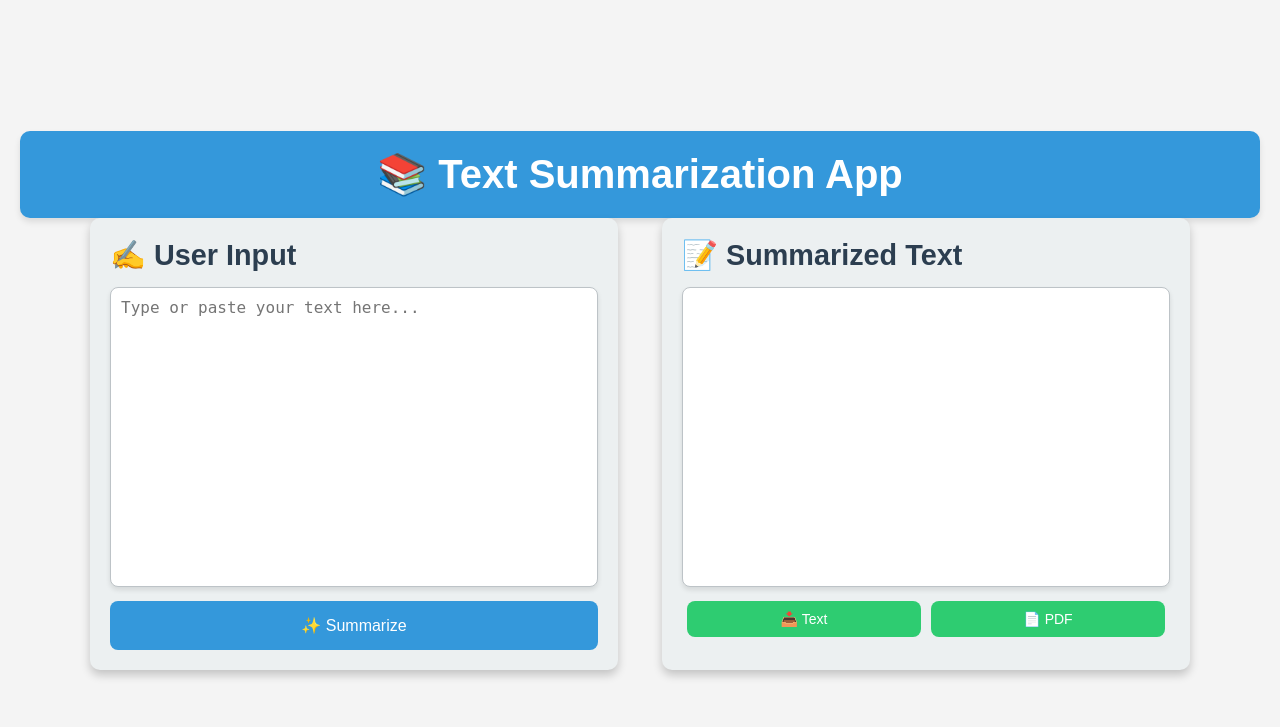
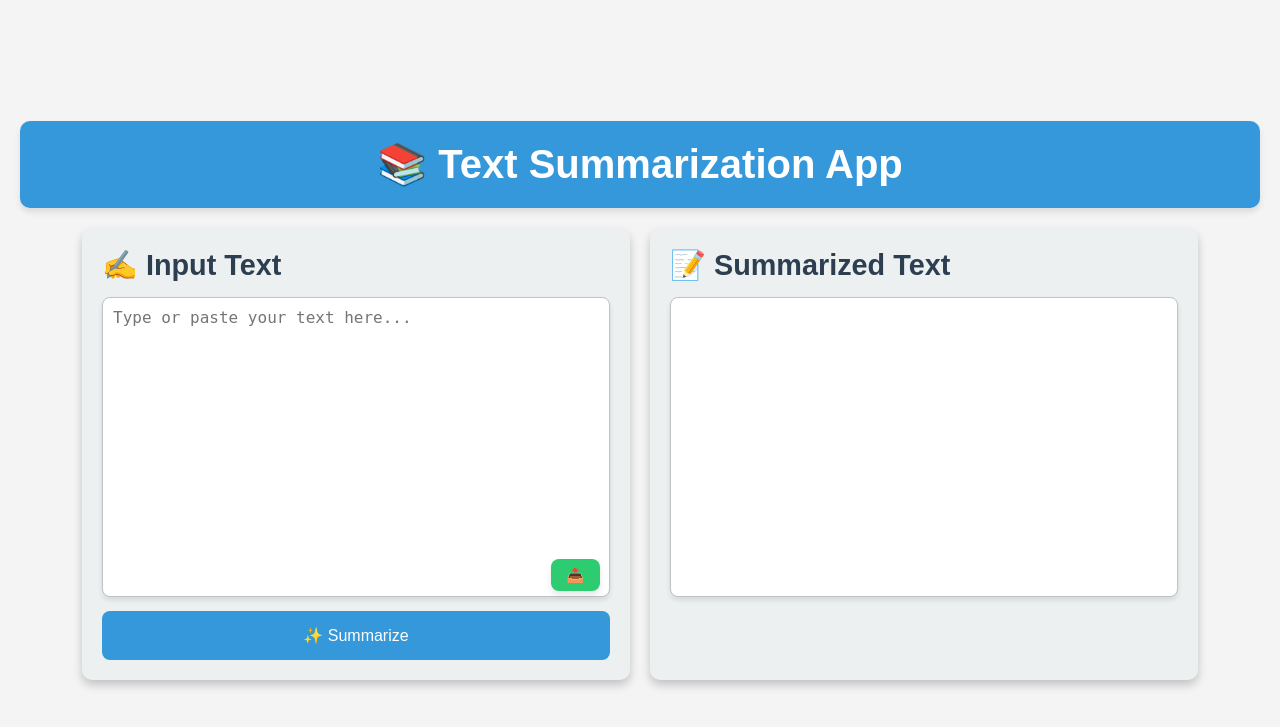
Before and after one commit to Bineet117/Text-Summarization-NLP-project, a Flask app: template templates/index11.html in a window 1280 px wide. Shown: the top 727 px of the page. Run offline with Flask 3, Linux system fonts and the light colour scheme; the template is opened without the code that fills it, so the values that code supplies are empty; some libraries are stand-ins or nearby versions.

Commit message:
index11 updated

```diff
--- a/templates/index11.html
+++ b/templates/index11.html
@@ -33,6 +33,7 @@
             padding: 20px;
             border-radius: 10px;
             box-shadow: 0 4px 6px rgba(0, 0, 0, 0.1);
+            margin-bottom: 20px;
         }
 
         .header h1 {
@@ -44,15 +45,14 @@
         .container {
             display: flex;
             width: 90%;
-            max-width: 1100px;
-            flex-wrap: wrap;
+            max-width: 1200px;
+            gap: 20px;
             justify-content: space-between;
-            gap: 20px;
         }
 
-        /* User Input Section */
+        /* Section Styling */
         .section {
-            width: 48%; /* Each section takes up half the width */
+            flex: 1;
             background-color: #ecf0f1;
             padding: 20px;
             border-radius: 10px;
@@ -66,6 +66,10 @@
         }
 
         /* Textarea Styling */
+        .textarea-container {
+            position: relative;
+        }
+
         textarea {
             width: 100%;
             height: 300px;
@@ -84,11 +88,31 @@
             outline: none;
         }
 
-        /* Output Text */
-        #output {
-            background-color: #ffffff;
-            color: #2c3e50;
-            overflow-y: auto;
+        /* File Upload Button Inside Textarea */
+        .file-upload-inside {
+            position: absolute;
+            bottom: 10px;
+            right: 10px;
+        }
+
+        .file-upload-inside label {
+            display: inline-block;
+            background-color: #2ecc71;
+            color: white;
+            padding: 8px 16px;
+            border-radius: 8px;
+            cursor: pointer;
+            font-size: 14px;
+            transition: background-color 0.3s ease;
+            box-shadow: 0 4px 6px rgba(0, 0, 0, 0.1);
+        }
+
+        .file-upload-inside label:hover {
+            background-color: #27ae60;
+        }
+
+        .file-upload-inside input {
+            display: none;
         }
 
         /* Button Styling */
@@ -108,59 +132,38 @@
             background-color: #2980b9;
         }
 
-        /* Download Buttons Container */
+        /* Green Download Buttons */
         .download-buttons {
-            display: flex;
-            justify-content: space-between;
-            margin-top: 10px;
+            display: none;
+            margin-top: 20px;
+            text-align: center;
+            gap: 10px;
         }
 
         .download-buttons button {
-            flex: 1;
-            padding: 10px;
-            font-size: 14px;
             background-color: #2ecc71;
             color: white;
             border: none;
+            padding: 10px 20px;
             border-radius: 8px;
+            font-size: 16px;
             cursor: pointer;
-            margin: 0 5px;
-            display: flex;
-            align-items: center;
-            justify-content: center;
-            gap: 5px;
+            transition: background-color 0.3s ease;
         }
 
         .download-buttons button:hover {
             background-color: #27ae60;
         }
 
-        /* Loading Spinner */
-        .loading {
-            display: none;
-            font-size: 1.5rem;
-            color: #3498db;
-            margin-top: 20px;
-        }
-
-        .loading span {
-            animation: spin 1.5s infinite linear;
-        }
-
-        @keyframes spin {
-            0% { transform: rotate(0deg); }
-            100% { transform: rotate(360deg); }
-        }
-
         /* Responsive Layout */
         @media (max-width: 768px) {
-            .section {
-                width: 100%; /* Full width on small screens */
-            }
-
             .container {
                 flex-direction: column;
                 align-items: center;
+            }
+
+            .section {
+                width: 100%;
             }
         }
     </style>
@@ -173,11 +176,17 @@
     <div class="container">
         <!-- User Input Section -->
         <div class="section">
-            <h2>✍️ User Input</h2>
-            <textarea id="inputText" placeholder="Type or paste your text here..."></textarea>
+            <h2>✍️ Input Text</h2>
+            <div class="textarea-container">
+                <textarea id="inputText" placeholder="Type or paste your text here..."></textarea>
+                <div class="file-upload-inside">
+                    <label for="fileInput">📤</label>
+                    <input type="file" id="fileInput" accept=".txt, .pdf" onchange="handleFileUpload()">
+                </div>
+            </div>
             <button onclick="summarizeText()">✨ Summarize</button>
-            <div id="loading" class="loading">
-                <span>⏳ Summarizing...</span>
+            <div id="loading" class="loading" style="display: none;">
+                ⏳ Summarizing...
             </div>
         </div>
 
@@ -185,18 +194,79 @@
         <div class="section">
             <h2>📝 Summarized Text</h2>
             <textarea id="output" readonly></textarea>
-            <div class="download-buttons">
-                <button onclick="downloadText()">📥 Text</button>
-                <button onclick="downloadPDF()">📄 PDF</button>
+            <div class="download-buttons" id="downloadButtons">
+                <button onclick="downloadText()">📥 Download Text</button>
+                <button onclick="downloadPDF()">📄 Download PDF</button>
+                <button onclick="copyText()">📋 Copy Text</button>
             </div>
         </div>
     </div>
 
     <script>
+        function handleFileUpload() {
+            const fileInput = document.getElementById("fileInput");
+            const file = fileInput.files[0];
+
+            if (file) {
+                const reader = new FileReader();
+
+                reader.onload = function (e) {
+                    const fileContent = e.target.result;
+
+                    if (file.type === "application/pdf") {
+                        // Extract text from PDF
+                        extractTextFromPDF(fileContent);
+                    } else {
+                        // Handle other text file formats (like .txt)
+                        document.getElementById("inputText").value = fileContent;
+                    }
+                };
+
+                reader.readAsArrayBuffer(file);
+            } else {
+                alert("No file selected!");
+            }
+        }
+
+        function extractTextFromPDF(pdfData) {
+            const loadingTask = pdfjsLib.getDocument({ data: pdfData });
+            loadingTask.promise.then(function (pdf) {
+                let textContent = "";
+                const numPages = pdf.numPages;
+
+                // Loop through all the pages and extract text
+                const extractPageText = (pageNum) => {
+                    pdf.getPage(pageNum).then(function (page) {
+                        page.getTextContent().then(function (text) {
+                            text.items.forEach(function (item) {
+                                textContent += item.str + " ";
+                            });
+
+                            // If there are more pages, process the next one
+                            if (pageNum < numPages) {
+                                extractPageText(pageNum + 1);
+                            } else {
+                                // Once all pages are processed, insert the text into the textarea
+                                document.getElementById("inputText").value = textContent;
+                            }
+                        });
+                    });
+                };
+
+                // Start extracting text from the first page
+                extractPageText(1);
+            }).catch(function (error) {
+                console.error("Error loading PDF:", error);
+                alert("Error extracting text from PDF.");
+            });
+        }
+
+
         async function summarizeText() {
             const inputText = document.getElementById("inputText").value;
             const outputTextarea = document.getElementById("output");
             const loadingDiv = document.getElementById("loading");
+            const downloadButtons = document.getElementById("downloadButtons");
 
             if (inputText.trim() === "") {
                 alert("Please enter some text to summarize.");
@@ -205,6 +275,7 @@
 
             loadingDiv.style.display = 'block';
             outputTextarea.style.display = 'none';
+            downloadButtons.style.display = 'none';
 
             try {
                 const response = await fetch('/summarize', {
@@ -222,6 +293,7 @@
                 const data = await response.json();
                 outputTextarea.value = data.summary;
                 outputTextarea.style.display = 'block';
+                downloadButtons.style.display = 'flex';
             } catch (error) {
                 alert('An error occurred while summarizing.');
             } finally {
@@ -249,33 +321,49 @@
                 return;
             }
 
-            // Ensure jsPDF is correctly initialized
-            const { jsPDF } = window.jspdf; // Get jsPDF from the globally loaded library
+            const { jsPDF } = window.jspdf;
             const pdf = new jsPDF();
 
-            // Split text into lines to handle long content
-            const marginLeft = 10;
-            const marginTop = 10;
-            const pageWidth = pdf.internal.pageSize.getWidth() - 2 * marginLeft;
-            const pageHeight = pdf.internal.pageSize.getHeight() - 2 * marginTop;
+            // Split the text into an array of lines that fit on the page
+            const margins = { top: 10, left: 10, bottom: 10 };
+            const lineHeight = 10;
+            const maxWidth = 180; // Adjust this value for desired text width on the page
+            const lines = pdf.splitTextToSize(text, maxWidth);
 
-            const lines = pdf.splitTextToSize(text, pageWidth);
-            let cursorY = marginTop;
+            // Add the lines to the PDF
+            pdf.text(lines, margins.left, margins.top);
 
-            lines.forEach((line) => {
-                if (cursorY + 10 > pageHeight) {
-                    pdf.addPage(); // Add a new page if content exceeds current page height
-                    cursorY = marginTop;
+            // If the text exceeds the page height, add more pages
+            let pageHeight = pdf.internal.pageSize.height;
+            let currentHeight = margins.top + lines.length * lineHeight;
+
+            if (currentHeight > pageHeight) {
+                while (currentHeight > pageHeight) {
+                    pdf.addPage();
+                    currentHeight -= pageHeight;
                 }
-                pdf.text(line, marginLeft, cursorY);
-                cursorY += 10; // Move cursor down for the next line
+            }
+
+            pdf.save('summarized_text.pdf');
+        }
+        function copyText() {
+            const text = document.getElementById("output").value;
+            if (text.trim() === "") {
+                alert("No summarized text to copy!");
+                return;
+            }
+
+            navigator.clipboard.writeText(text).then(() => {
+                alert("Text copied to clipboard!");
+            }).catch(err => {
+                console.error("Could not copy text:", err);
+                alert("Failed to copy text. Please try again.");
             });
-
-            pdf.save('summarized_text.pdf'); // Save the generated PDF
         }
 
 
     </script>
     <script src="https://cdnjs.cloudflare.com/ajax/libs/jspdf/2.4.0/jspdf.umd.min.js"></script>
+    <script src="https://cdnjs.cloudflare.com/ajax/libs/pdf.js/2.16.105/pdf.min.js"></script>
 </body>
 </html>
```
